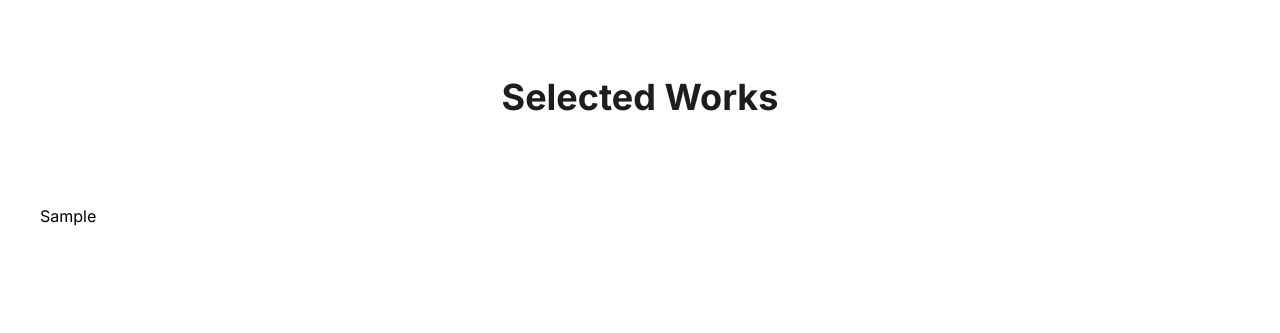
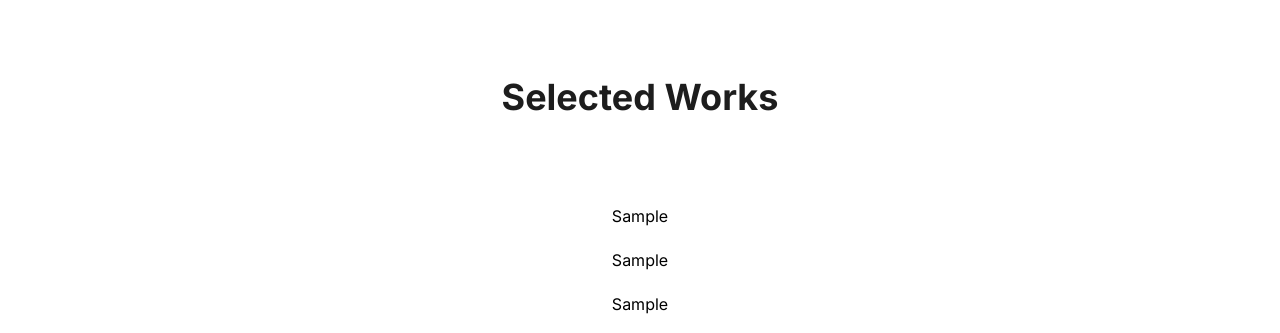
Before and after one commit to yeahimjt/portfolio, a Next.js app: page / in a window 1280 px wide. Shown: the part 1491-1824 px from the top of the page. Before the commit the page ends 1739 px from the top, so only its background shows below. Built offline with nearby package versions, Linux system fonts and the light colour scheme.

Commit message:
md:+ layout complete

```diff
--- a/components/projects.tsx
+++ b/components/projects.tsx
@@ -1,11 +1,24 @@
-import React from "react";
+import { projects } from "@/constants";
 import Sample from "./sample";
 
 const Projects = () => {
   return (
-    <section className="projects">
+    <section className="projects" id="projects">
       <h1>Selected Works</h1>
-      <Sample />
+      <span className="flex 2xl:flex-row flex-col 2xl:justify-start items-center flex-wrap gap-5">
+        {projects.map((project, index) => (
+          <Sample
+            key={index}
+            title={project.title}
+            description={project.description}
+            image_url={project.image_url}
+            skills={project.skills}
+            live_link={project.live_link}
+            github_link={project.github_link}
+            redirect_link={project.redirect_link}
+          />
+        ))}
+      </span>
     </section>
   );
 };
```
